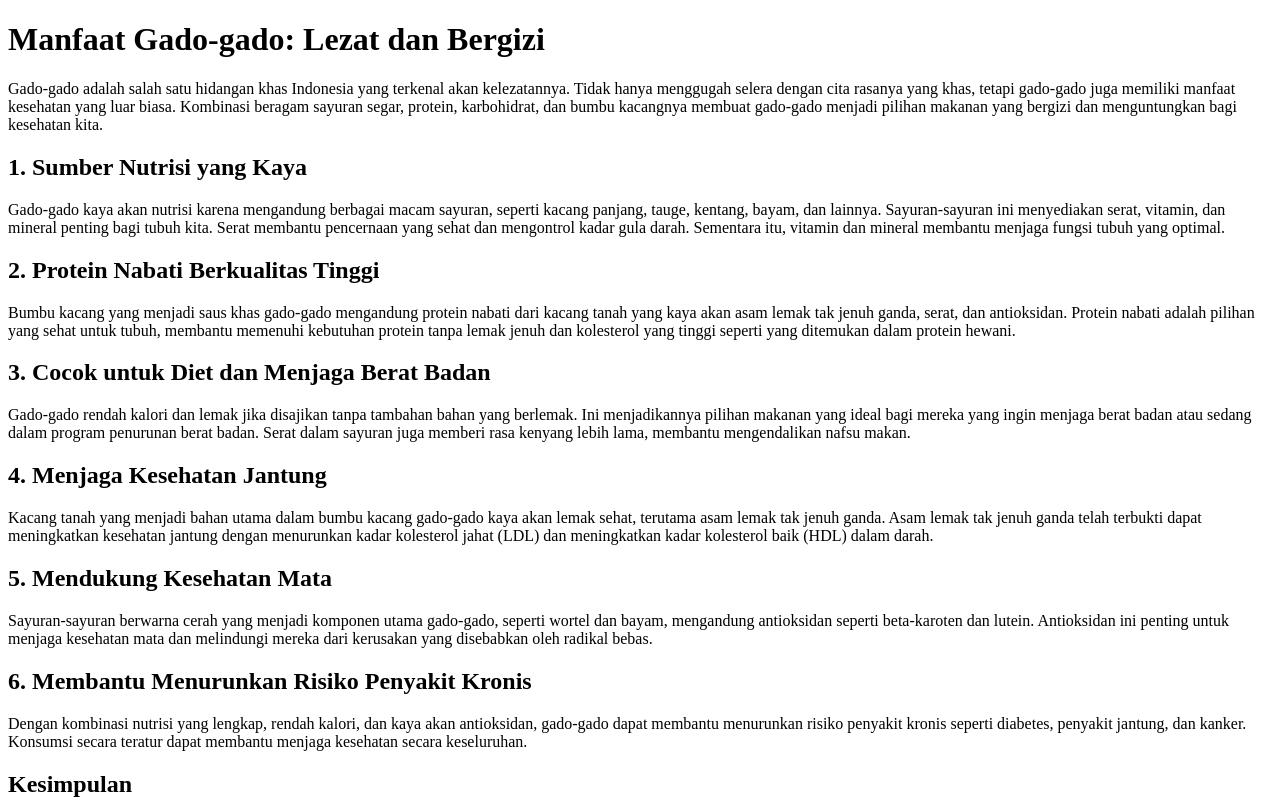
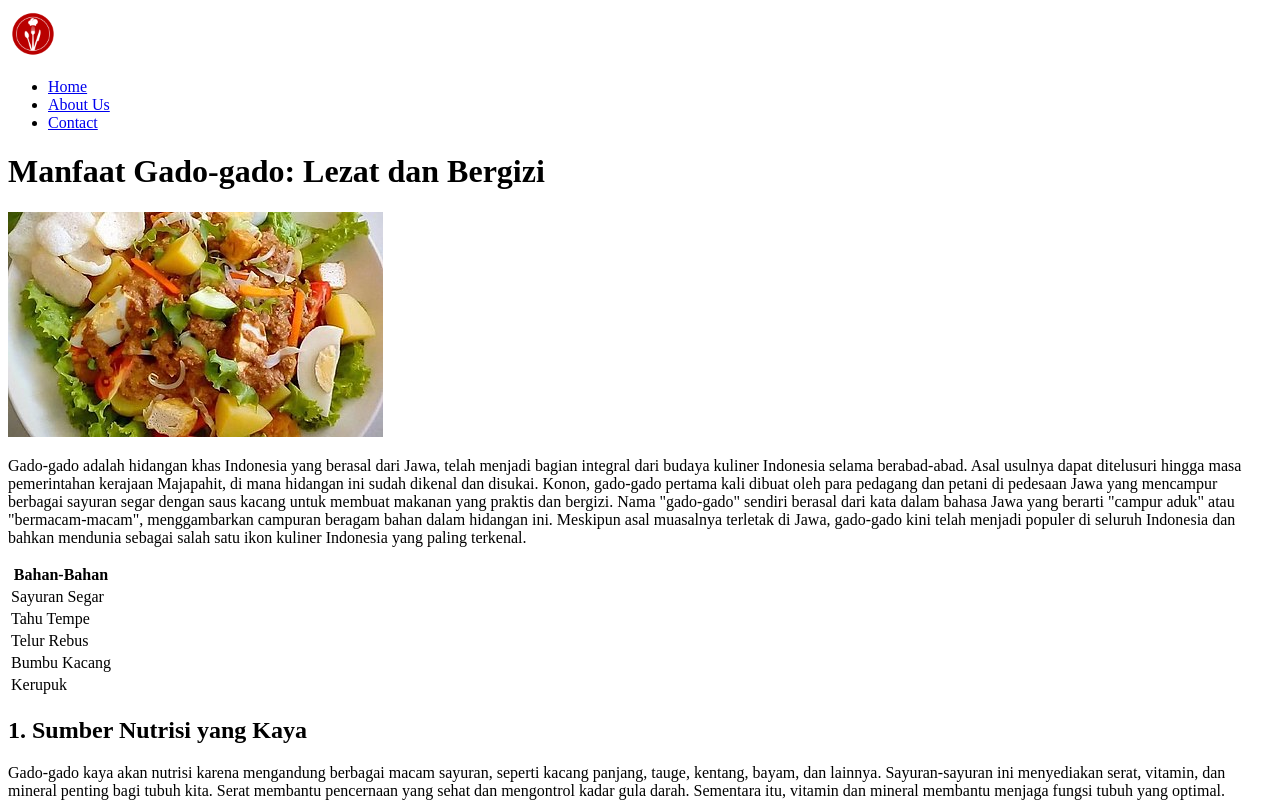
Before and after one commit to CRXWFF/kuisPTI, a plain HTML site: page src/gadoGado.html in a window 1280 px wide. Shown: the top 803 px of the page. Drawn offline with Linux system fonts and the light colour scheme.

Commit message:
feat: Add navigation and images to Gado-Gado page

```diff
--- a/src/gadoGado.html
+++ b/src/gadoGado.html
@@ -8,16 +8,55 @@
     <title>Gado-Gado</title>
   </head>
   <body>
+    <a href="index.html"
+      ><img src="../assets/logo.png" width="50" height="50"
+    /></a>
+    <nav>
+      <ul>
+        <li><a href="index.html">Home</a></li>
+        <li><a href="index.html">About Us</a></li>
+        <li><a href="index.html">Contact</a></li>
+      </ul>
+    </nav>
     <h1>Manfaat Gado-gado: Lezat dan Bergizi</h1>
 
+    <img src="../assets/Gadogado.jpg" alt="Gado-gado" />
+
     <p>
-      Gado-gado adalah salah satu hidangan khas Indonesia yang terkenal akan
-      kelezatannya. Tidak hanya menggugah selera dengan cita rasanya yang khas,
-      tetapi gado-gado juga memiliki manfaat kesehatan yang luar biasa.
-      Kombinasi beragam sayuran segar, protein, karbohidrat, dan bumbu kacangnya
-      membuat gado-gado menjadi pilihan makanan yang bergizi dan menguntungkan
-      bagi kesehatan kita.
+      Gado-gado adalah hidangan khas Indonesia yang berasal dari Jawa, telah
+      menjadi bagian integral dari budaya kuliner Indonesia selama berabad-abad.
+      Asal usulnya dapat ditelusuri hingga masa pemerintahan kerajaan Majapahit,
+      di mana hidangan ini sudah dikenal dan disukai. Konon, gado-gado pertama
+      kali dibuat oleh para pedagang dan petani di pedesaan Jawa yang mencampur
+      berbagai sayuran segar dengan saus kacang untuk membuat makanan yang
+      praktis dan bergizi. Nama "gado-gado" sendiri berasal dari kata dalam
+      bahasa Jawa yang berarti "campur aduk" atau "bermacam-macam",
+      menggambarkan campuran beragam bahan dalam hidangan ini. Meskipun asal
+      muasalnya terletak di Jawa, gado-gado kini telah menjadi populer di
+      seluruh Indonesia dan bahkan mendunia sebagai salah satu ikon kuliner
+      Indonesia yang paling terkenal.
     </p>
+
+    <table>
+      <tr>
+        <th>Bahan-Bahan</th>
+      </tr>
+      <tr>
+        <td>Sayuran Segar</td>
+      </tr>
+      <tr>
+        <td>Tahu Tempe</td>
+      </tr>
+      <tr>
+        <td>Telur Rebus</td>
+      </tr>
+      <tr>
+        <td>Bumbu Kacang</td>
+      </tr>
+      <tr>
+        <td>Kerupuk</td>
+      </tr>
+    </table>
 
     <h2>1. Sumber Nutrisi yang Kaya</h2>
 
@@ -88,5 +127,6 @@
       tidak ada salahnya untuk menikmati hidangan gado-gado ini secara teratur
       sebagai bagian dari gaya hidup sehat kita.
     </p>
+    <a href="#">Back To Top</a>
   </body>
 </html>
```
Also changed, not shown: assets/Gadogado.jpg (added).
